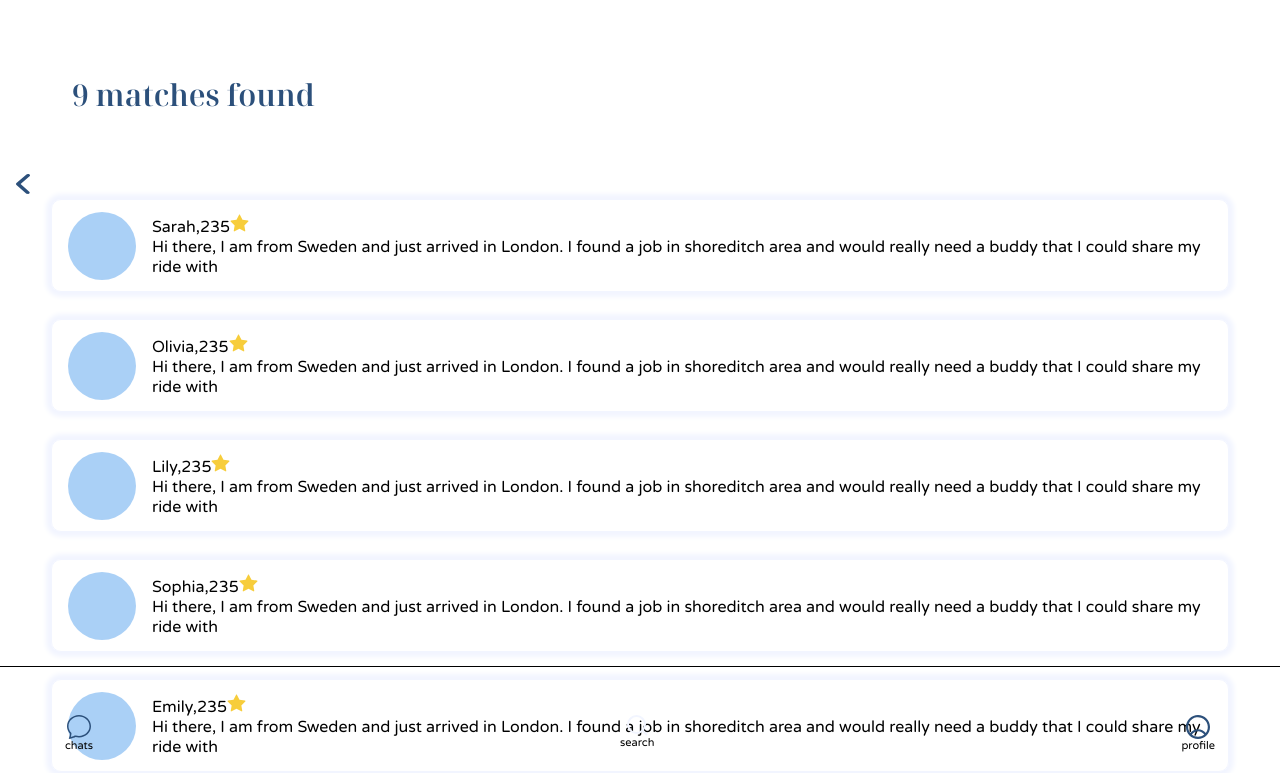
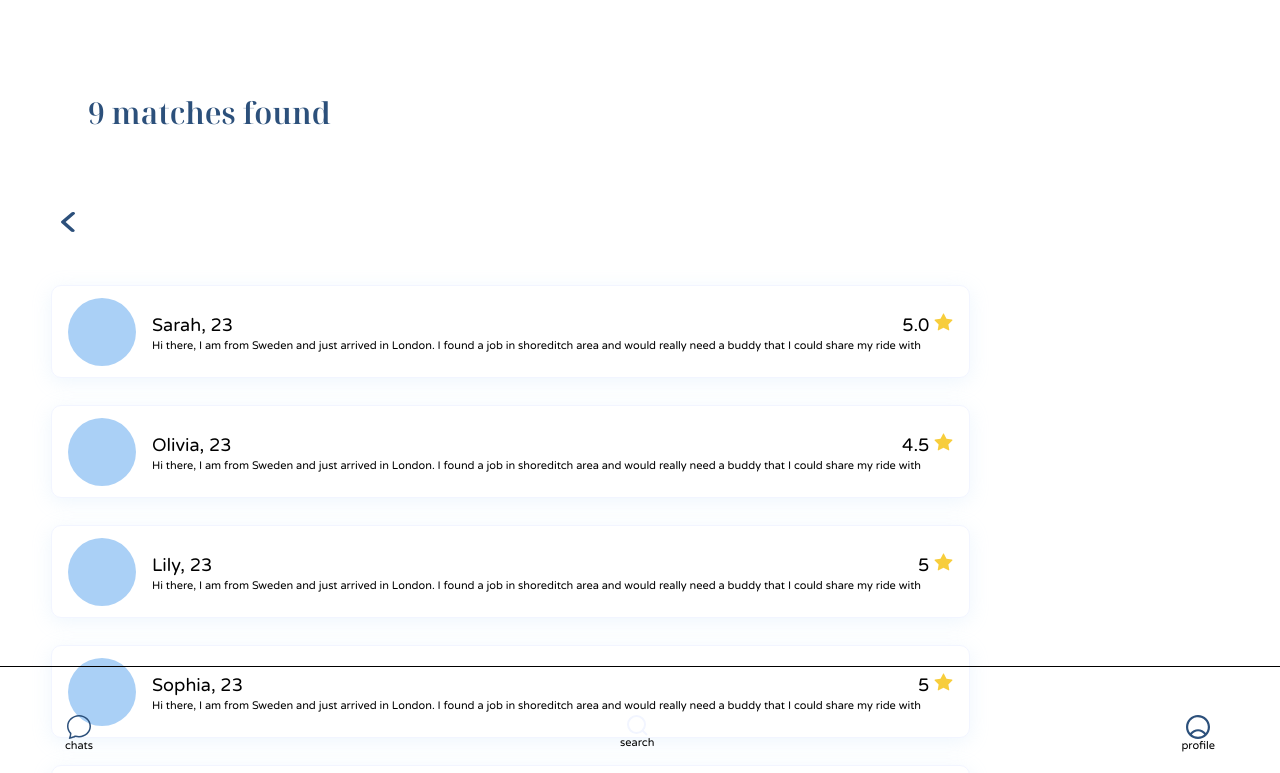
Before and after one commit to robsonlm/team-7, a React (Create React App) app: page /matchresults in a window 1280 px wide. Shown: the top 773 px of the page. Built offline with nearby package versions, Linux system fonts and the light colour scheme.

Commit message:
finished styling

```diff
--- a/src/components/MatchesCard/MatchesCard.js
+++ b/src/components/MatchesCard/MatchesCard.js
@@ -13,10 +13,12 @@ const MatchesCard = ({ match, renderProps }) => {
         <div className="matches-card__right">
           <div className="matches-card__top">
             <span className="matches-card__name">
-              {match.name},{match.age}
+              {match.name}, {match.age}
             </span>
-            <span className="matches-card__rating">{match.rating}</span>
-            <img className="matches-card__rating-icon" src={starSVG} />
+            <span className="matches-card__rating">
+              {match.rating}&nbsp;
+              <img className="matches-card__rating-icon" src={starSVG} />
+            </span>
           </div>
           <div className="matches-card__bottom">
             <p className="matches-card__about">{match.about}</p>
--- a/src/components/MatchesCard/MatchesCard.scss
+++ b/src/components/MatchesCard/MatchesCard.scss
@@ -10,7 +10,7 @@
   margin: 0 2.188rem 1.688rem 2.188rem;
   border: 0.063px solid $color-light-blue;
   border-radius: 0.625rem;
-  box-shadow: 0px 0px 5px 5px $color-light-blue;
+  box-shadow: 0px 4px 20px rgba(170, 208, 246, 0.2);
 
   &__wrapper {
     display: flex;
@@ -29,6 +29,32 @@
     border-radius: 4rem;
   }
 
+  &__right {
+    padding: 0 1rem 0 0;
+  }
+
+  &__top {
+    display: flex;
+    justify-content: space-between;
+    align-items: baseline;
+  }
+
+  &__name {
+    @include typo-paragraph1;
+  }
+
+  &__rating {
+    @include typo-paragraph1;
+  }
+  &__rating {
+    display: flex;
+    align-items: baseline;
+
+    &-icon {
+      height: 1.125rem;
+    }
+  }
+
   &__about {
     overflow: hidden;
     text-overflow: ellipsis;
@@ -36,5 +62,7 @@
     -webkit-line-clamp: 2; /* number of lines to show */
     line-clamp: 2;
     -webkit-box-orient: vertical;
+    @include typo-links;
+    padding-right: 2rem;
   }
 }
--- a/src/components/matches/FindMatch.js
+++ b/src/components/matches/FindMatch.js
@@ -22,7 +22,7 @@ const FindMatch = ({ renderProps, matchResults }) => {
               {matchResults.length} matches found
             </h1>
           )}
-          <Link to="/">
+          <Link className="match-results__back" to="/">
             <img
               className="match-results__back-icon"
               src={backSVG}
--- a/src/components/matches/FindMatch.scss
+++ b/src/components/matches/FindMatch.scss
@@ -15,7 +15,11 @@
   &__title {
     @include typo-headline1;
     color: $color-dark-blue;
-    padding: 3.5rem;
+    padding: 4.625rem 4.5rem 4.75rem;
+  }
+
+  &__back {
+    padding: 0 0 3rem 2.813rem;
   }
 
   &__back-icon {
--- a/src/data/data.json
+++ b/src/data/data.json
@@ -4,7 +4,7 @@
     "name": "Sarah",
     "age": 23,
     "about": "Hi there, I am from Sweden and just arrived in London. I found a job in shoreditch area and would really need a buddy that I could share my ride with",
-    "rating": 5,
+    "rating": "5.0",
     "from": "Wimbledon",
     "to": "Shoreditch",
     "role": "Drive",
@@ -20,7 +20,7 @@
     "name": "Olivia",
     "age": 23,
     "about": "Hi there, I am from Sweden and just arrived in London. I found a job in shoreditch area and would really need a buddy that I could share my ride with",
-    "rating": 5,
+    "rating": "4.5",
     "from": "Wimbledon",
     "to": "Shoreditch",
     "role": "Drive",
```
